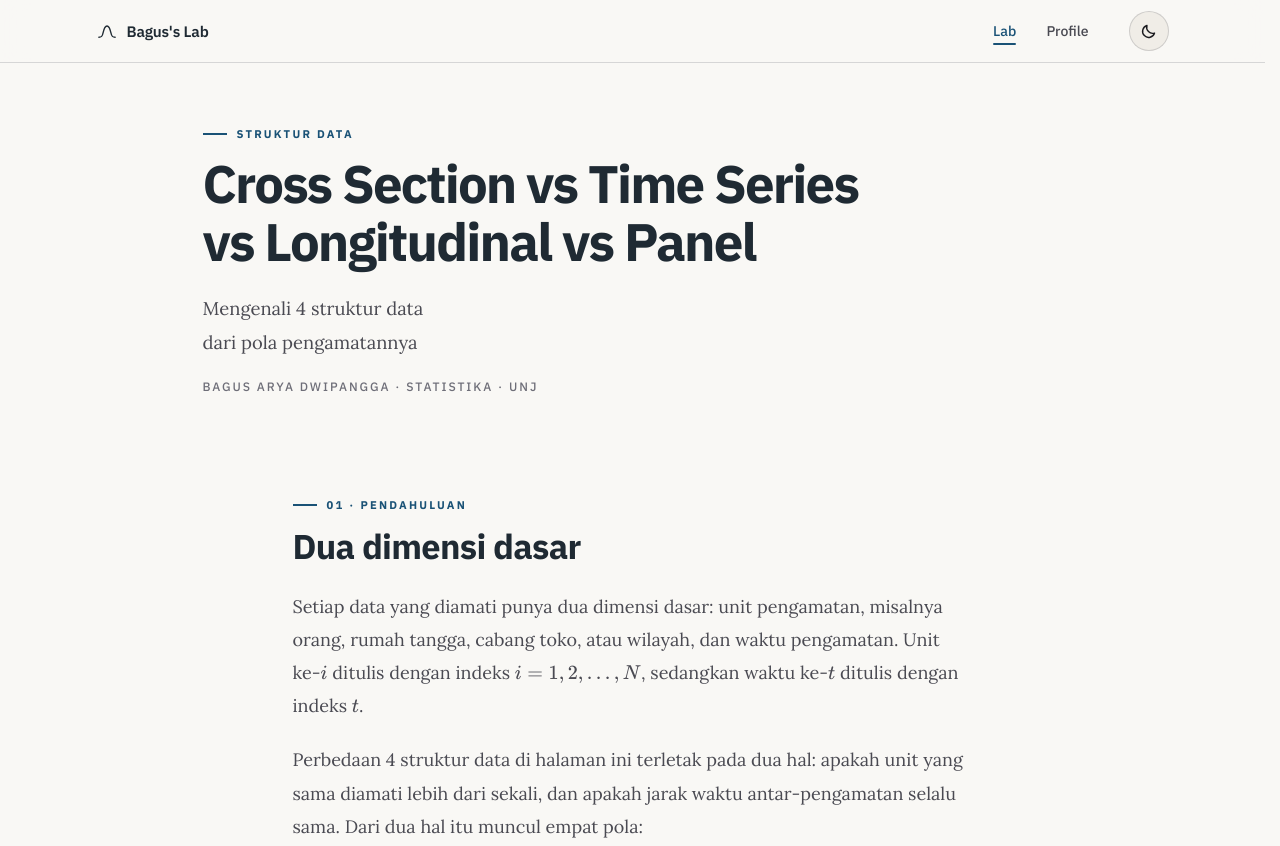
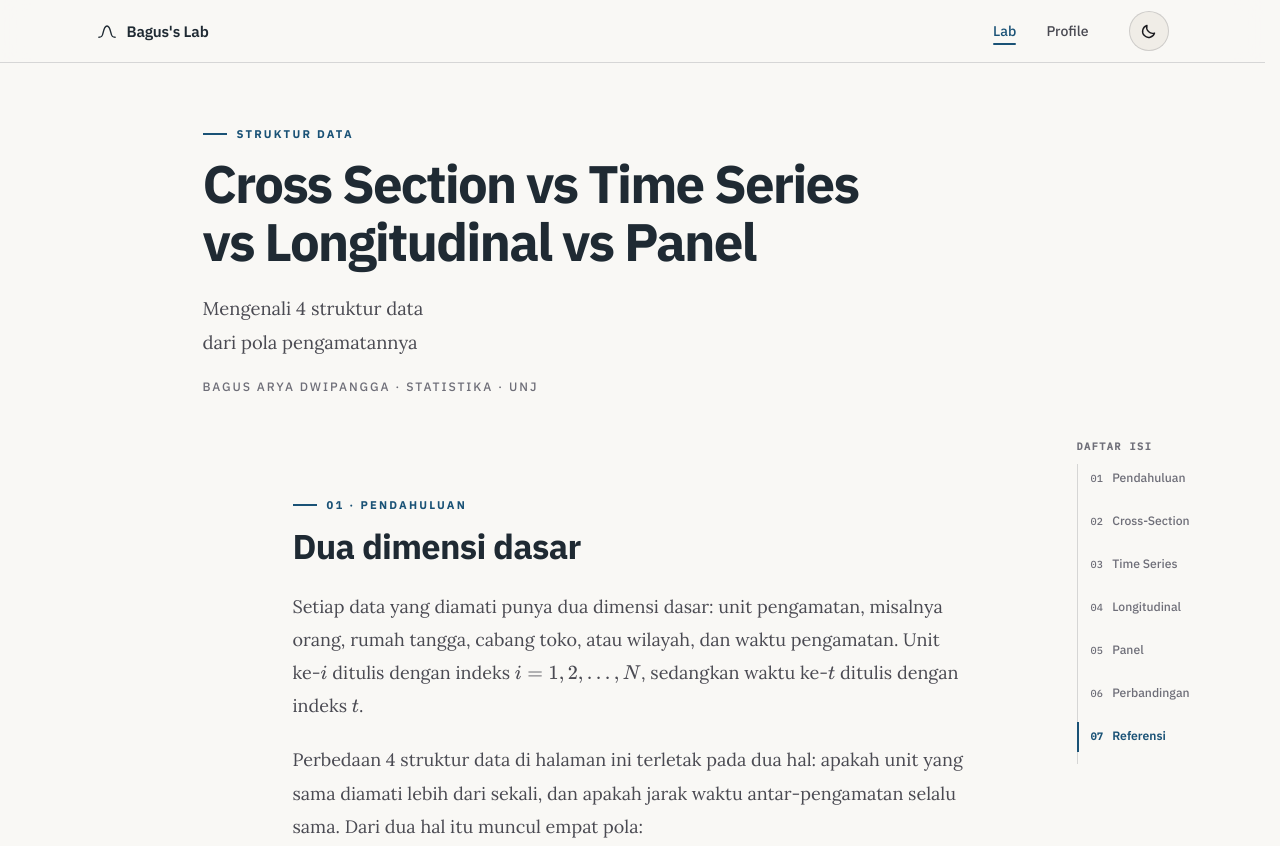
Before and after one commit to BagusAryaD/lab-bagusad, a plain HTML site: page materi/struktur-data/struktur-data-dimensi-waktu/index.html in a window 1280 px wide. Shown: the top 846 px of the page. Drawn offline with Linux system fonts and the light colour scheme.

Commit message:
Tambah daftar isi dalam halaman materi
Navigasi dalam halaman materi dibangun otomatis dari .label-bagian
tiap section (kit/daftar-isi.js): rail di kanan layar lebar, tombol
melayang di layar sempit, bagian aktif ditandai saat di-scroll, dan
setiap bagian mendapat id untuk tautan langsung.

```diff
--- /dev/null
+++ b/kit/daftar-isi.js
@@ -0,0 +1,160 @@
+/* daftar-isi.js v1 — rail "di halaman ini" untuk halaman materi.
+   Daftar dibangun dari .label-bagian tiap section, jadi label materi dan
+   navigasi tidak bisa berbeda. Tidak ada efek apa pun di beranda/profil. */
+(() => {
+  const main = document.querySelector('main.artikel');
+  if (!main) return;
+  const sections = [...main.children].filter(el => el.tagName === 'SECTION');
+  if (sections.length < 2) return;
+
+  const slug = t => t.normalize('NFD').replace(/[\u0300-\u036f]/g, '')
+    .toLowerCase().replace(/[^a-z0-9]+/g, '-').replace(/^-+|-+$/g, '');
+
+  /* 1. baca label tiap bagian: "01 · Pendahuluan" -> nomor 01, nama Pendahuluan */
+  const butir = sections.map((sec, i) => {
+    const teks = (sec.querySelector(':scope > .label-bagian')?.textContent || '')
+      .replace(/\s+/g, ' ').trim();
+    const cocok = teks.match(/^(\d{1,2})\s*·\s*(.+)$/);
+    const nomor = (cocok ? cocok[1] : String(i + 1)).padStart(2, '0');
+    const nama = (cocok ? cocok[2] : teks).trim() || `Bagian ${i + 1}`;
+    return { sec, nomor, nama, slug: slug(nama) || `bagian-${i + 1}`, a: null };
+  });
+
+  /* 2. id untuk tautan langsung, misalnya #cross-section */
+  const dipakai = new Set();
+  for (const b of butir) {
+    if (b.sec.id) { b.id = b.sec.id; dipakai.add(b.id); continue; }
+    let id = b.slug, n = 2;
+    while (dipakai.has(id) || document.getElementById(id)) id = `${b.slug}-${n++}`;
+    b.sec.id = id; b.id = id; dipakai.add(id);
+  }
+
+  /* 3. bangun navigasi: tombol (layar sempit) + panel daftar (rail dan panel) */
+  const nav = document.createElement('nav');
+  nav.className = 'daftar-isi';
+  nav.setAttribute('aria-label', 'Daftar isi materi');
+
+  const tombol = document.createElement('button');
+  tombol.type = 'button';
+  tombol.className = 'di-tombol';
+  tombol.setAttribute('aria-expanded', 'false');
+  tombol.setAttribute('aria-controls', 'di-panel');
+  tombol.setAttribute('aria-label', 'Daftar isi');
+  tombol.innerHTML = '<span class="di-tombol-teks">Daftar isi</span>'
+    + '<svg class="di-tombol-panah" viewBox="0 0 24 24" fill="none" stroke="currentColor" stroke-width="2" stroke-linecap="round" stroke-linejoin="round" aria-hidden="true"><path d="m6 15 6-6 6 6"/></svg>';
+
+  const panel = document.createElement('div');
+  panel.className = 'di-panel';
+  panel.id = 'di-panel';
+
+  const judul = document.createElement('p');
+  judul.className = 'di-judul';
+  judul.textContent = 'Daftar isi';
+
+  const daftar = document.createElement('ol');
+  daftar.className = 'di-daftar';
+  for (const b of butir) {
+    const li = document.createElement('li');
+    const a = document.createElement('a');
+    a.href = '#' + b.id;
+    const nomor = document.createElement('span');
+    nomor.className = 'di-nomor';
+    nomor.textContent = b.nomor;
+    const nama = document.createElement('span');
+    nama.className = 'di-nama';
+    nama.textContent = b.nama;
+    a.append(nomor, nama);
+    li.append(a);
+    daftar.append(li);
+    b.a = a;
+  }
+
+  panel.append(judul, daftar);
+  nav.append(tombol, panel);
+  main.insertBefore(nav, main.firstElementChild);
+
+  /* 4. buka/tutup panel untuk layar sempit */
+  const terbuka = () => nav.classList.contains('buka');
+  const tutup = kembali => {
+    if (!terbuka()) return;
+    nav.classList.remove('buka');
+    tombol.setAttribute('aria-expanded', 'false');
+    if (kembali) tombol.focus();
+  };
+  tombol.addEventListener('click', () => {
+    const buka = !terbuka();
+    nav.classList.toggle('buka', buka);
+    tombol.setAttribute('aria-expanded', String(buka));
+  });
+  document.addEventListener('click', e => { if (!nav.contains(e.target)) tutup(false); });
+  document.addEventListener('keydown', e => { if (e.key === 'Escape') tutup(true); });
+  daftar.addEventListener('click', e => {
+    const a = e.target.closest('a');
+    if (!a) return;
+    tutup(false);
+    const tujuan = document.getElementById(a.getAttribute('href').slice(1));
+    if (!tujuan) return;
+    tujuan.setAttribute('tabindex', '-1');
+    tujuan.focus({ preventScroll: true });
+  });
+
+  /* 5. tandai bagian yang sedang dibaca */
+  const header = document.querySelector('header.situs');
+  const teksTombol = tombol.querySelector('.di-tombol-teks');
+  let aktif = null;
+
+  const aturAktif = b => {
+    if (b === aktif) return;
+    aktif = b;
+    for (const x of butir) {
+      if (x === b) x.a.setAttribute('aria-current', 'location');
+      else x.a.removeAttribute('aria-current');
+    }
+    teksTombol.textContent = b ? `${b.nomor} · ${b.nama}` : 'Daftar isi';
+    tombol.setAttribute('aria-label', b
+      ? `Daftar isi, bagian aktif ${b.nomor} ${b.nama}`
+      : 'Daftar isi');
+  };
+
+  const akar = document.documentElement;
+  let antre = false;
+  const ukur = () => {
+    antre = false;
+    const batas = (header ? header.getBoundingClientRect().bottom : 0) + 24;
+    let kini = null;
+    for (const b of butir) {
+      if (b.sec.getBoundingClientRect().top <= batas) kini = b;
+      else break;
+    }
+    if (akar.scrollTop + akar.clientHeight >= akar.scrollHeight - 2) kini = butir[butir.length - 1];
+    aturAktif(kini);
+  };
+  const jadwal = () => {
+    if (antre) return;
+    antre = true;
+    requestAnimationFrame(ukur);
+  };
+  addEventListener('scroll', jadwal, { passive: true });
+  addEventListener('resize', jadwal);
+  ukur();
+
+  /* 6. tautan langsung ke bagian, termasuk saat id baru dibuat oleh skrip ini */
+  const lompat = mulus => {
+    let id = '';
+    try { id = decodeURIComponent(location.hash.slice(1)); } catch { return; }
+    if (!id) return;
+    const tujuan = document.getElementById(id);
+    if (!tujuan) return;
+    tujuan.scrollIntoView({ behavior: mulus ? 'smooth' : 'instant', block: 'start' });
+  };
+  if (location.hash) {
+    lompat(false);
+    addEventListener('load', () => lompat(false), { once: true });
+  }
+  addEventListener('hashchange', () => lompat(true));
+
+  /* 7. kembali ke rail saat layar melebar */
+  const sempit = matchMedia('(max-width: 1259px)');
+  const sinkron = () => { if (!sempit.matches) tutup(false); };
+  sempit.addEventListener?.('change', sinkron);
+})();
--- a/kit/situs.css
+++ b/kit/situs.css
@@ -113,6 +113,44 @@ body.beranda,body.profil{font:1rem/1.65 var(--sans);-webkit-font-smoothing:antia
 .kartu-taut:hover .kartu-buka,.kartu-taut:focus-visible .kartu-buka{color:var(--aksen-1)}
 .kartu-taut:hover .kartu-buka .panah{transform:translateX(4px)}
 
+/* ── daftar isi halaman materi ──
+   Rail menempel pada artikel (bukan tepi layar) lewat kolom kosong di kanan.
+   Di layar sempit berubah jadi tombol melayang dengan panel. */
+.artikel{position:relative}
+.artikel > section{scroll-margin-top:104px}
+.daftar-isi{position:absolute;top:0;bottom:0;left:calc(100% + 84px);z-index:90;width:168px;pointer-events:none}
+.di-panel{position:sticky;top:104px;max-height:calc(100vh - 150px);overflow-y:auto;overscroll-behavior:contain;scrollbar-width:thin;pointer-events:auto}
+.di-judul{margin:0 0 12px;font:600 .64rem/1 var(--mono);letter-spacing:.14em;text-transform:uppercase;color:var(--tinta-redup)}
+.di-daftar{display:flex;flex-direction:column;gap:1px;margin:0;padding:0;list-style:none;border-left:1px solid var(--garis)}
+.di-daftar a{display:flex;align-items:baseline;gap:9px;margin-left:-1px;padding:6px 0 6px 12px;border-left:2px solid transparent;font:500 .76rem/1.35 var(--sans);color:var(--tinta-redup);text-decoration:none;transition:color .2s,border-color .2s}
+.di-nomor{flex:none;font:500 .64rem/1.6 var(--mono);font-variant-numeric:tabular-nums;letter-spacing:.02em}
+.di-nama{text-wrap:pretty}
+.di-daftar a:hover{color:var(--tinta)}
+.di-daftar a:hover .di-nomor{color:var(--tinta-2)}
+.di-daftar a[aria-current="location"]{color:var(--aksen-1);border-left-color:var(--aksen-1)}
+.di-daftar a[aria-current="location"] .di-nomor{color:var(--aksen-1);font-weight:600}
+.di-daftar a[aria-current="location"] .di-nama{font-weight:600}
+.di-tombol{display:none}
+
+@media(max-width:1259px){
+  .daftar-isi{position:fixed;top:auto;bottom:calc(16px + env(safe-area-inset-bottom,0px));right:16px;left:auto;width:auto;pointer-events:auto}
+  .di-panel{position:absolute;top:auto;bottom:calc(100% + 10px);right:0;left:auto;width:min(300px,calc(100vw - 32px));max-height:min(62vh,460px);padding:16px 18px 14px;background:var(--kertas);border:1px solid var(--garis);border-radius:14px;box-shadow:var(--bayangan);opacity:0;visibility:hidden;transform:translateY(8px);transition:opacity .18s ease,transform .22s cubic-bezier(.16,1,.3,1),visibility .18s;pointer-events:none}
+  .daftar-isi.buka .di-panel{opacity:1;visibility:visible;transform:none;pointer-events:auto}
+  .di-judul{margin-bottom:10px;font-size:.66rem}
+  .di-daftar{gap:2px;border-left:0}
+  .di-daftar a{margin-left:0;padding:9px 10px;border-left:0;border-radius:6px;font-size:.88rem}
+  .di-daftar a[aria-current="location"]{background:color-mix(in srgb,var(--aksen-1) 10%,transparent)}
+  .di-tombol{display:flex;align-items:center;gap:9px;max-width:calc(100vw - 32px);min-height:44px;padding:0 13px 0 15px;border:1px solid var(--garis);border-radius:999px;background:color-mix(in srgb,var(--kertas) 90%,transparent);-webkit-backdrop-filter:blur(12px) saturate(140%);backdrop-filter:blur(12px) saturate(140%);color:var(--tinta);font:600 .82rem/1 var(--sans);box-shadow:0 6px 22px rgba(0,0,0,.14);cursor:pointer;transition:border-color .2s,background .2s}
+  .di-tombol:hover{border-color:var(--aksen-1);color:var(--aksen-1)}
+  .di-tombol-teks{overflow:hidden;text-overflow:ellipsis;white-space:nowrap}
+  .di-tombol-panah{flex:none;width:14px;height:14px;color:var(--tinta-redup);transition:transform .22s}
+  .daftar-isi.buka .di-tombol-panah{transform:rotate(180deg)}
+}
+@media(prefers-reduced-motion:reduce){
+  .di-panel,.di-tombol,.di-tombol-panah,.di-daftar a{transition:none}
+}
+@media print{.daftar-isi{display:none}}
+
 /* ── kaki ── */
 .kaki{margin-top:96px;border-top:1px solid var(--garis)}
 .kaki-isi{display:flex;flex-wrap:wrap;align-items:center;justify-content:space-between;gap:14px 28px;max-width:var(--lebar,1120px);margin:0 auto;padding:26px 24px 44px;font:.82rem var(--sans);color:var(--tinta-redup)}
--- a/materi/struktur-data/struktur-data-dimensi-waktu/index.html
+++ b/materi/struktur-data/struktur-data-dimensi-waktu/index.html
@@ -314,6 +314,7 @@
 <script src="../../../kit/vendor/katex/katex.min.js"></script>
 <script src="../../../kit/vendor/katex/auto-render.min.js"></script>
 <script src="../../../kit/kit.js"></script>
+<script src="../../../kit/daftar-isi.js"></script>
 <script src="widgets/dimensi.js"></script>
 <script src="widgets/cross_section.js"></script>
 <script src="widgets/time_series.js"></script>
```
Also changed, not shown: materi/metode-simulasi-statistika/membangkitkan-data-berdistribusi/index.html (+1 -0 lines), materi/metode-simulasi-statistika/pengantar-simulasi-monte-carlo/index.html (+1 -0 lines), 2 other files.
